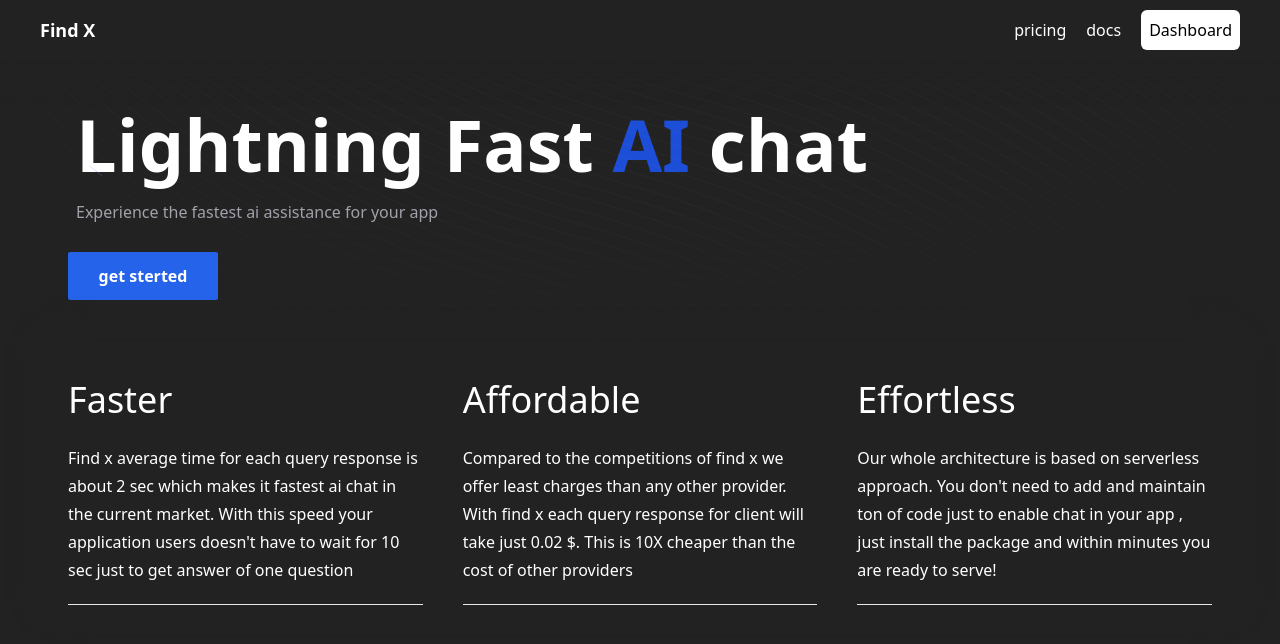
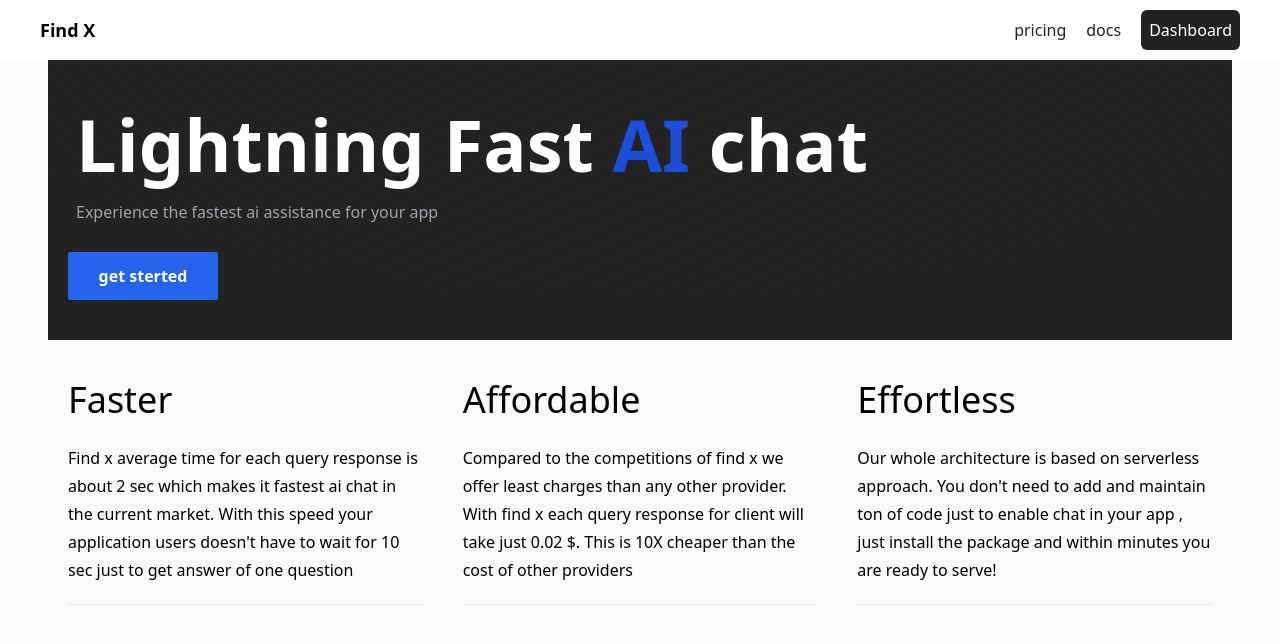
Before and after one commit to find-x-ai/find-x, a Next.js app in the folder website/: page / in a window 1280 px wide. Shown: the top 644 px of the page. Built offline with nearby package versions, Linux system fonts and the light colour scheme.

Commit message:
style : color modifications

```diff
--- a/website/app/globals.css
+++ b/website/app/globals.css
@@ -3,5 +3,5 @@
 @tailwind utilities;
 
 body {
-   background-color: #222;
+   background-color: #fafafa;
 }
--- a/website/components/Features.tsx
+++ b/website/components/Features.tsx
@@ -1,6 +1,6 @@
 const Features = () => {
   return (
-    <div className="w-full flex md:flex-row flex-col sm:gap-10 gap-5 max-w-[1200px] cursor-pointer py-5 px-5 z-10 shadow-[0px_-20px_30px_#222]">
+    <div className="w-full flex md:flex-row flex-col sm:gap-10 gap-5 max-w-[1200px] cursor-pointer py-5 px-5 z-10">
       <div className="w-full border-b pb-5">
         <h1 className="text-4xl font-sans">Faster</h1> <br />
         <p className=" leading-7">
--- a/website/components/Home.tsx
+++ b/website/components/Home.tsx
@@ -3,9 +3,9 @@ import { BackgroundBeams } from "./ui/background-beams";
 
 const Home = () => {
   return (
-    <div className="w-full flex flex-col gap-5 justify-start items-center max-w-[1200px] px-2 bg-[#222] text-white">
+    <div className="w-full flex flex-col gap-5 justify-start items-center max-w-[1200px] px-2">
       <div className="w-full flex flex-col gap-5 justify-center items-start py-10 px-5 bg-[#222] overflow-hidden relative antialiased">
-        <div className="text-start p-2">
+        <div className="text-start p-2 z-20">
           <h1 className="md:text-7xl sm:text-6xl text-5xl font-sans text-white font-bold">
             Lightning Fast <br className="sm:hidden" /> <span className="text-blue-700">AI</span> chat
           </h1>
--- a/website/components/Navbar.tsx
+++ b/website/components/Navbar.tsx
@@ -2,17 +2,17 @@ import Link from "next/link";
 
 const Navbar = () => {
   return (
-    <div className="w-full flex justify-center items-center sticky top-0 z-20 px-5 shadow-[0px_10px_30px_#222] bg-[#222]">
+    <div className="w-full flex justify-center items-center sticky top-0 z-50 px-5 bg-white">
       <nav className="w-full flex justify-between items-center max-w-[1200px] h-[60px]">
         <div>
-          <Link className="text-lg text-white font-semibold" href={"/"}>
+          <Link className="text-lg text-black font-semibold" href={"/"}>
             Find X
           </Link>
         </div>
-        <div className="flex items-center gap-5 text-[#fff]">
+        <div className="flex items-center gap-5 text-[#222]">
             <Link className="hover:underline" href={'/'}>pricing</Link>
             <Link className="hover:underline" href={'/'}>docs</Link>
-            <Link className="p-2 text-black bg-[#fff] rounded-md" href={'/'}>Dashboard</Link>
+            <Link className="p-2 text-white bg-[#222] rounded-md" href={'/'}>Dashboard</Link>
         </div>
       </nav>
     </div>
```
